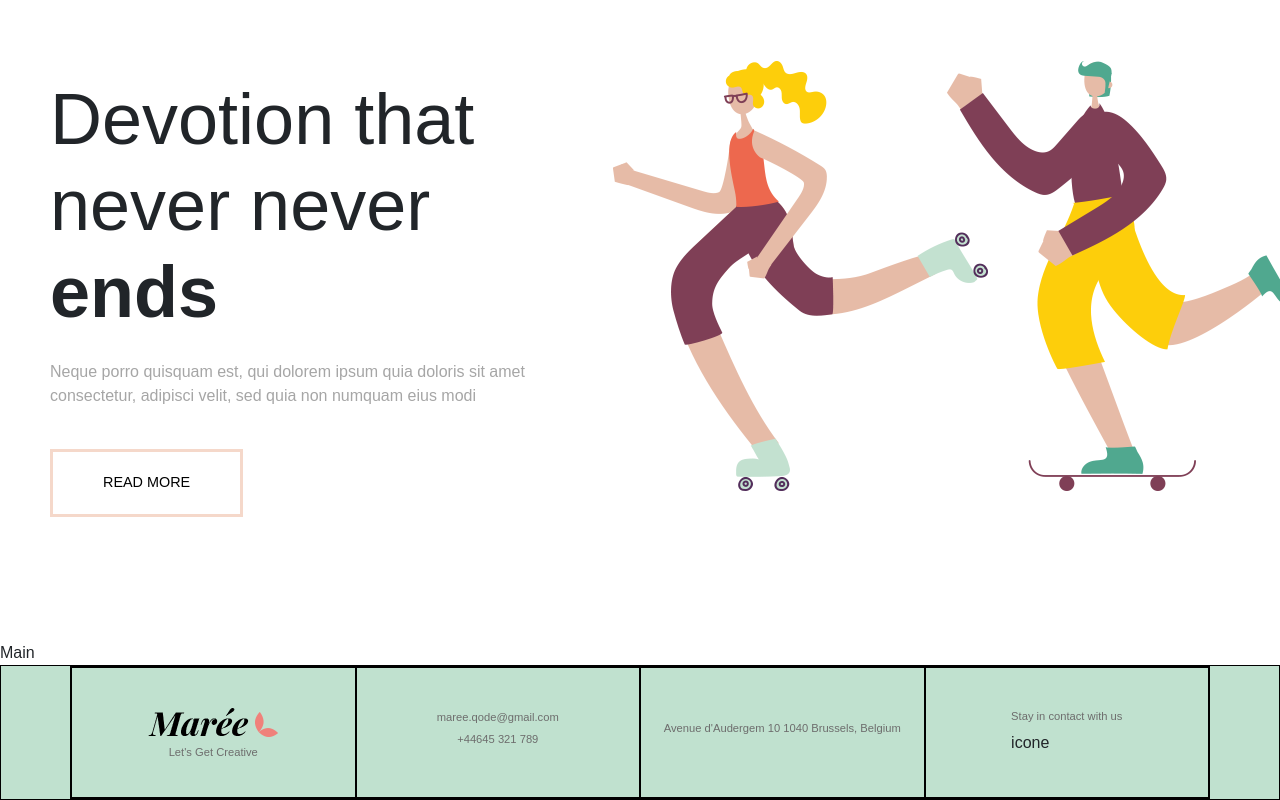
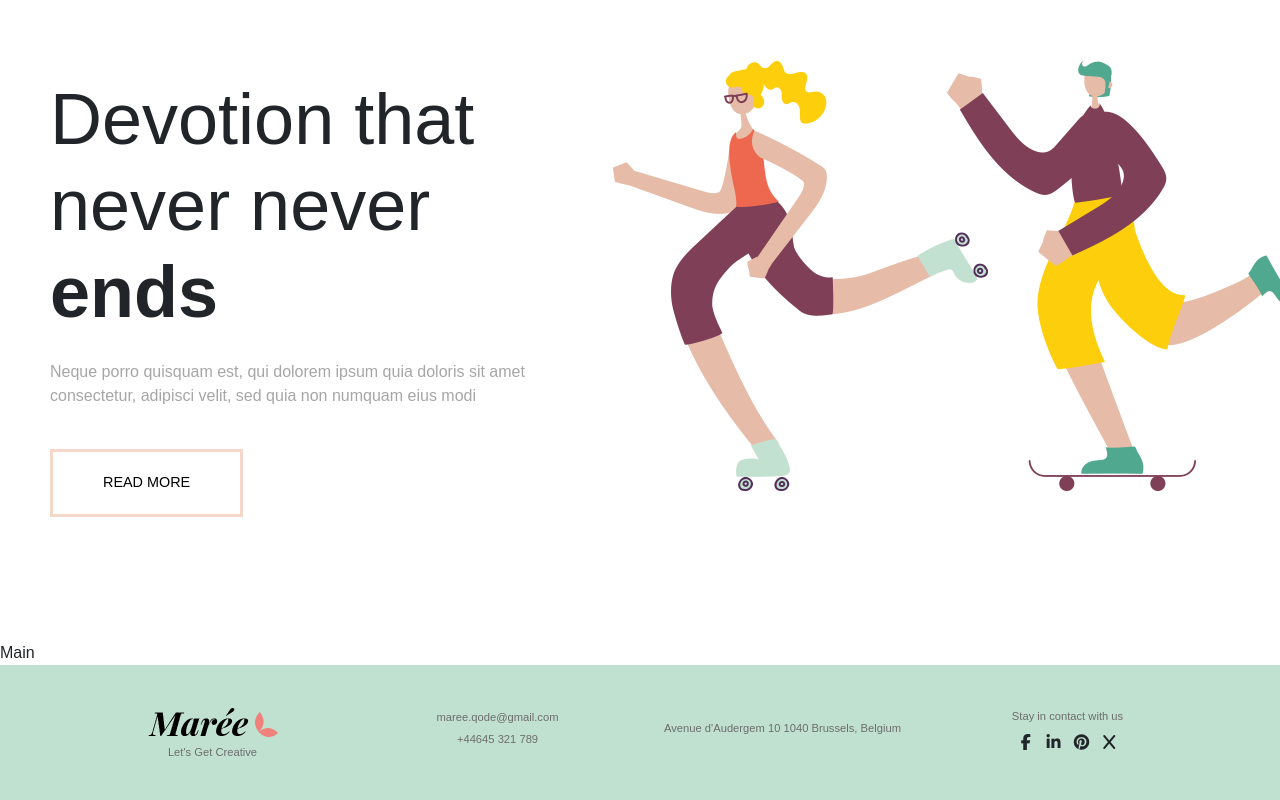
Before and after one commit to dario-bennardino/proj-html-vuejs, a Vue app: page / in a window 1280 px wide. Shown: the part 179-979 px from the top of the page. Built offline with nearby package versions, Linux system fonts and the light colour scheme; the HTML template or start-up script is replaced by a standard one.

Commit message:
[add] componente footer completo

```diff
--- a/src/components/Footer.vue
+++ b/src/components/Footer.vue
@@ -51,8 +51,12 @@ import { store } from '../data/store'
                 <div class="col-3 d-flex justify-content-center align-items-center">
                     <div class="social-contact">
                         <h6>Stay in contact with us</h6>
-                        <div class="social-media-icons">
-                            icone
+                        <div class="social-media-icons text-center ">
+                            <i v-for="(icon, index) in this.store.socialIcons" :key="index" :class="icon.iconClass"></i>
+                            <!-- <i class="fa-solid fa-x"></i>
+                            <i class="fa-brands fa-pinterest"></i>
+                            <i class="fab fa-facebook-f"></i>
+                            <i class="fab fa-linkedin-in"></i> -->
                         </div>
                     </div>
                 </div>
@@ -72,21 +76,22 @@ import { store } from '../data/store'
         height: 135px;
         width: 100vw;
         background-color: $bg-color-8;
-        border: 1px solid black;
 
         .container{
             width: 1150px;
             height: 100%;
-            border: 1px solid black;
 
             .col-3{
-                border: 1px solid black;
                 height: 100%;
 
                 h6{
                     font-size: 0.7rem;
                     color: $text-color-9;
                 }
+
+                i{
+                    width: 25%;
+                }
             }
         }
     }
```
